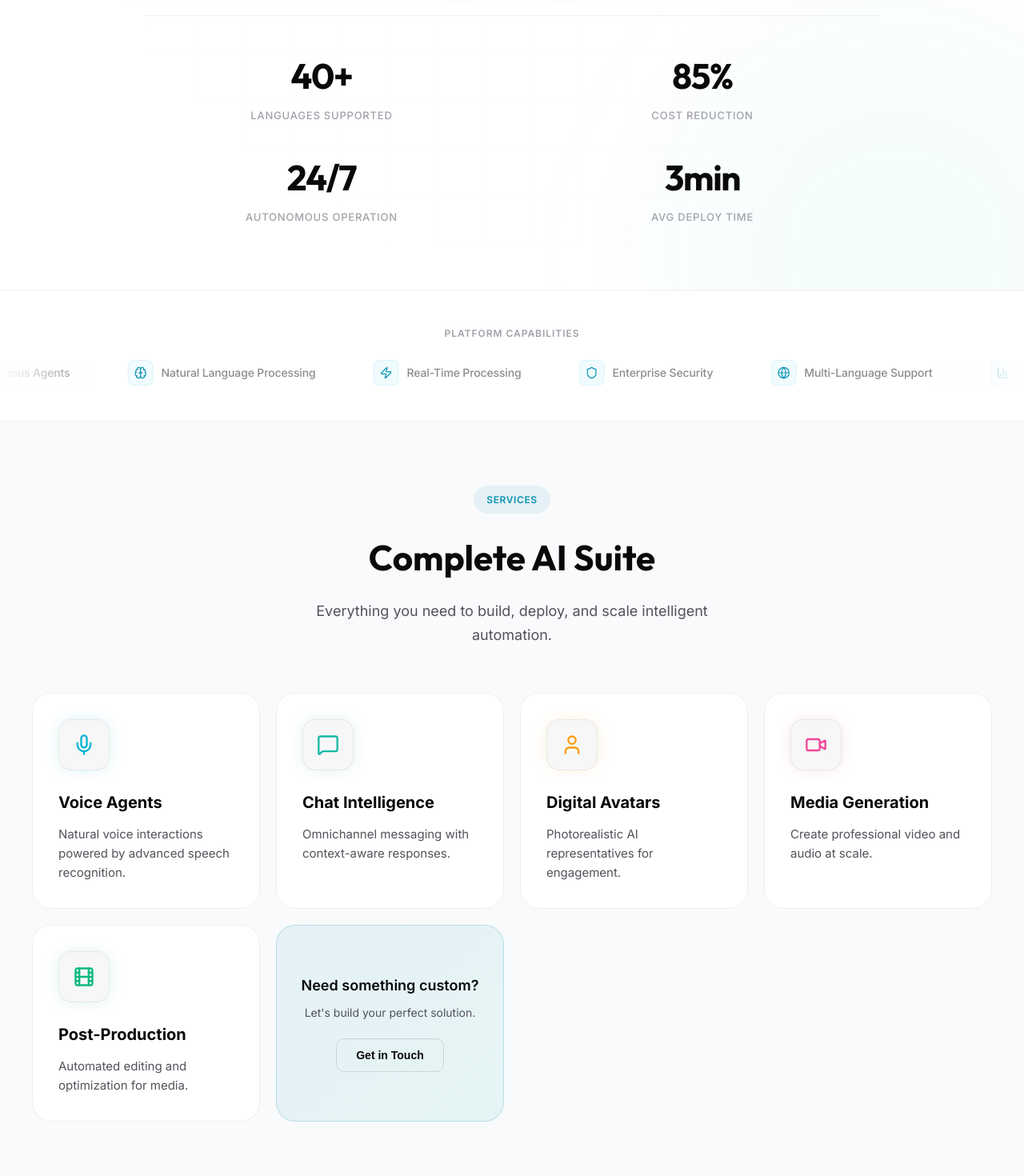
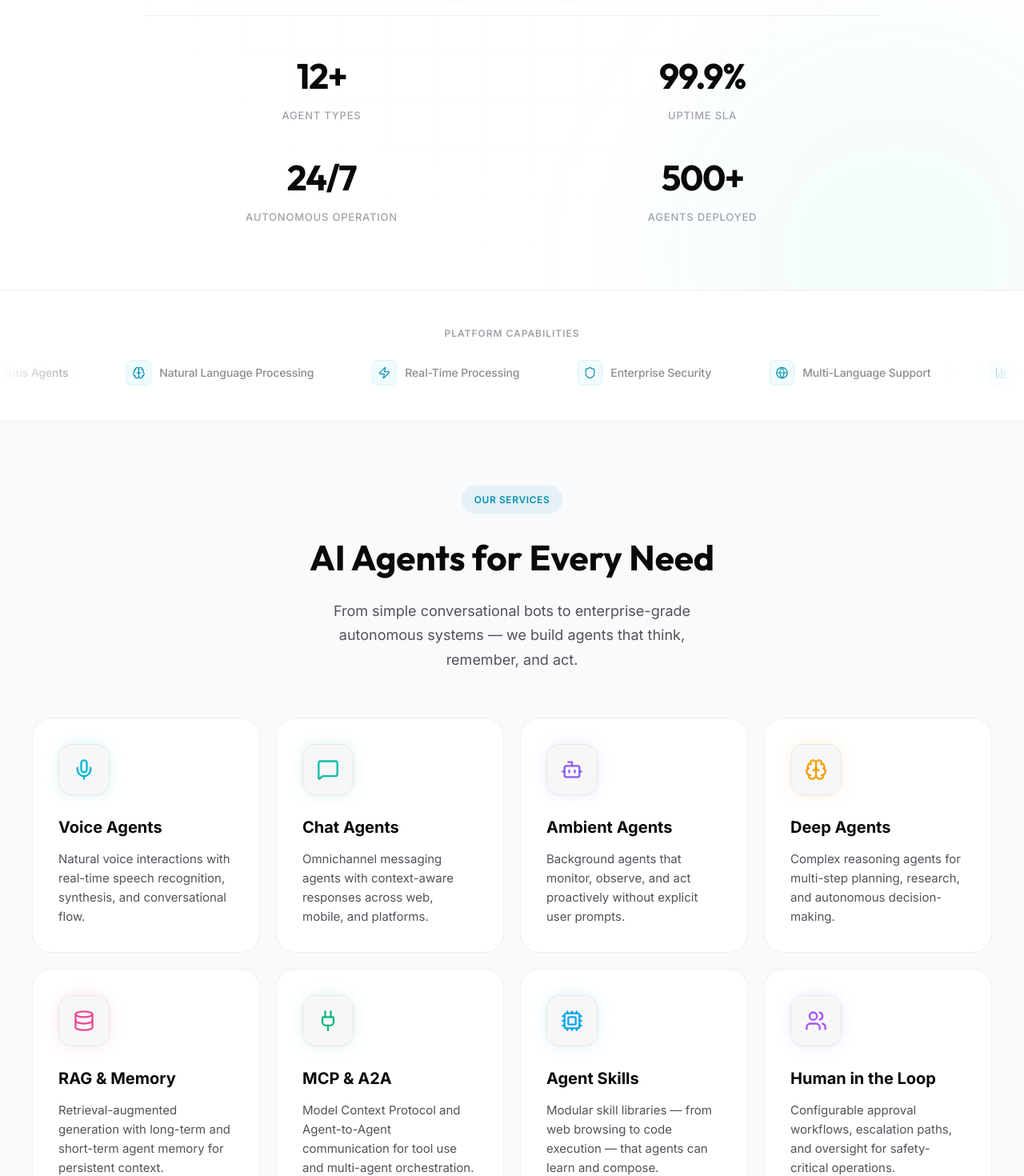
Before and after one commit to siwaht/edgifyai, a React (Vite) app: page / in a window 1280 px wide. Shown: the part 1260-2730 px from the top of the page at 80% size. Built offline with nearby package versions, Linux system fonts and the light colour scheme; no server answers.

Commit message:
update_content

```diff
--- a/src/components/CTA.jsx
+++ b/src/components/CTA.jsx
@@ -3,7 +3,7 @@ import { motion, useInView } from 'framer-motion';
 import { ArrowRight, Check } from 'lucide-react';
 import { useTheme } from '../context/ThemeContext';
 
-const BENEFITS = ['Free initial consultation', 'Tailored solutions', 'Dedicated support'];
+const BENEFITS = ['Free architecture review', 'Custom agent design', 'Ongoing support & iteration'];
 
 const CTA = () => {
   const ref = useRef(null);
@@ -44,14 +44,13 @@ const CTA = () => {
 
           <div style={{ position: 'relative', zIndex: 10 }}>
             <h2 className="font-display" style={{ fontSize: 'clamp(28px, 5vw, 44px)', fontWeight: 700, color: colors.text, marginBottom: 16 }}>
-              Ready to Get Started?
+              Ready to Build Your Agent?
             </h2>
             <p style={{
               fontSize: 'clamp(15px, 2vw, 18px)', color: colors.textSecondary,
               maxWidth: 500, margin: '0 auto 32px', lineHeight: 1.7,
             }}>
-              Let's discuss how our services can help automate your operations
-              and scale your business.
+              Whether you need a simple chatbot or a fleet of autonomous agents — let's design the right solution together.
             </p>
 
             <div className="flex-col sm:flex-row" style={{
--- a/src/components/Contact.jsx
+++ b/src/components/Contact.jsx
@@ -4,7 +4,7 @@ import { Send, CheckCircle, Clock, Mail, MessageSquare, AlertCircle, Check } fro
 import { useTheme } from '../context/ThemeContext';
 import { supabase } from '../lib/supabase';
 
-const PROJECT_TYPES = ['Enterprise AI', 'Voice Agents', 'Consulting', 'Custom Dev'];
+const PROJECT_TYPES = ['Voice Agents', 'Chat Agents', 'Deep Agents', 'RAG & Memory', 'Multi-Agent Systems', 'Custom Build'];
 
 const INITIAL_FORM = { name: '', email: '', types: [], message: '' };
 
@@ -151,18 +151,18 @@ const Contact = () => {
             fontSize: 'clamp(30px, 5vw, 46px)', fontWeight: 700,
             color: colors.text, marginBottom: 16, lineHeight: 1.15, letterSpacing: '-0.03em',
           }}>
-            Ready to transform your{' '}
+            Ready to build your{' '}
             <span
               className="gradient-text"
               style={{ background: 'linear-gradient(135deg, #06b6d4, #0284c7)' }}
-            >Enterprise?</span>
+            >AI Agent?</span>
           </h2>
 
           <p style={{
             fontSize: 'clamp(15px, 2vw, 17px)', lineHeight: 1.7,
             color: colors.textSecondary, maxWidth: 520, marginBottom: 40,
           }}>
-            Book a consultation with our AI architects. We'll analyze your workflows and propose a custom automation strategy.
+            Book a consultation with our agent architects. We'll map your workflows and design the right agent system for your needs.
           </p>
 
           <ContactInfo isDark={isDark} colors={colors} />
@@ -216,7 +216,7 @@ const Contact = () => {
 
               <div style={{ marginBottom: 20 }}>
                 <label style={labelStyle}>Services Needed <span style={{ fontWeight: 400, textTransform: 'none', letterSpacing: 0 }}>(select all that apply)</span></label>
-                <div style={{ display: 'grid', gridTemplateColumns: 'repeat(4, 1fr)', gap: 10 }} className="form-project-types">
+                <div style={{ display: 'grid', gridTemplateColumns: 'repeat(3, 1fr)', gap: 10 }} className="form-project-types">
                   {PROJECT_TYPES.map((type) => {
                     const isActive = form.types.includes(type);
                     return (
--- a/src/components/Features.jsx
+++ b/src/components/Features.jsx
@@ -1,15 +1,15 @@
 import { useRef } from 'react';
 import { motion, useInView } from 'framer-motion';
-import { Network, Shield, Cpu, Globe, Zap, Lock } from 'lucide-react';
+import { Network, Shield, Brain, Workflow, Database, GitBranch } from 'lucide-react';
 import { useTheme } from '../context/ThemeContext';
 
 const FEATURES = [
-  { icon: Network, title: 'Neural Orchestration', description: 'Self-organizing agent swarms that adapt to workload spikes in real-time.', accent: '#06b6d4' },
-  { icon: Shield, title: 'Enterprise Security', description: 'SOC2 Type II compliant with end-to-end encryption and audit logging.', accent: '#10b981' },
-  { icon: Globe, title: 'Global Edge Network', description: '200+ edge locations ensuring sub-50ms latency worldwide.', accent: '#14b8a6' },
-  { icon: Cpu, title: 'Hyper-Scale Compute', description: 'Dedicated GPU clusters optimized for transformer inference.', accent: '#0891b2' },
-  { icon: Zap, title: 'Real-Time Processing', description: 'Stream processing with instant response times for critical operations.', accent: '#f59e0b' },
-  { icon: Lock, title: 'Data Privacy', description: 'Your data never leaves your environment. Full GDPR compliance.', accent: '#059669' },
+  { icon: Network, title: 'Multi-Agent Orchestration', description: 'Coordinate swarms of specialized agents that collaborate, delegate, and self-organize in real-time.', accent: '#06b6d4' },
+  { icon: Brain, title: 'Long & Short-Term Memory', description: 'Persistent memory systems that let agents recall past interactions and maintain context across sessions.', accent: '#8b5cf6' },
+  { icon: Workflow, title: 'Tool Use & MCP', description: 'Agents that browse the web, execute code, query databases, and use any API via Model Context Protocol.', accent: '#14b8a6' },
+  { icon: GitBranch, title: 'A2A Communication', description: 'Agent-to-Agent protocol enabling seamless collaboration between agents across different systems.', accent: '#f59e0b' },
+  { icon: Shield, title: 'Safety & Guardrails', description: 'Built-in content filtering, rate limiting, and configurable boundaries to keep agents aligned and safe.', accent: '#10b981' },
+  { icon: Database, title: 'RAG Pipelines', description: 'Retrieval-augmented generation with vector search, chunking strategies, and real-time knowledge grounding.', accent: '#0ea5e9' },
 ];
 
 const FeatureCard = ({ feature, index }) => {
@@ -84,11 +84,10 @@ const Features = () => {
             background: colors.accentMuted, color: colors.accent, marginBottom: 20,
           }}>Capabilities</span>
           <h2 className="font-display" style={{ fontSize: 'clamp(28px, 5vw, 44px)', fontWeight: 700, color: colors.text, marginBottom: 16 }}>
-            Built for Scale
+            Agent Architecture
           </h2>
           <p style={{ fontSize: 'clamp(15px, 2vw, 18px)', color: colors.textSecondary, lineHeight: 1.7 }}>
-            Enterprise-grade infrastructure designed to handle millions of requests
-            while maintaining security and reliability.
+            The building blocks that make our agents intelligent — memory, reasoning, tool use, and multi-agent coordination.
           </p>
         </motion.div>
 
--- a/src/components/Footer.jsx
+++ b/src/components/Footer.jsx
@@ -7,7 +7,7 @@ const SOCIAL_LINKS = [
   { icon: Github, label: 'GitHub', href: '#' },
 ];
 
-const NAV_LINKS = ['Features', 'Pricing', 'Docs', 'Blog', 'Contact'];
+const NAV_LINKS = ['Services', 'Capabilities', 'How It Works', 'Contact'];
 
 const Footer = () => {
   const { isDark, colors } = useTheme();
--- a/src/components/Hero.jsx
+++ b/src/components/Hero.jsx
@@ -5,10 +5,10 @@ import { useTheme } from '../context/ThemeContext';
 import AIAgentsAnimation from './AIAgentsAnimation';
 
 const STATS = [
-  { value: '40+', label: 'Languages Supported' },
-  { value: '85%', label: 'Cost Reduction' },
+  { value: '12+', label: 'Agent Types' },
+  { value: '99.9%', label: 'Uptime SLA' },
   { value: '24/7', label: 'Autonomous Operation' },
-  { value: '3min', label: 'Avg Deploy Time' },
+  { value: '500+', label: 'Agents Deployed' },
 ];
 
 const containerVariants = {
@@ -84,7 +84,7 @@ const Hero = () => {
             backdropFilter: 'blur(12px)',
           }}>
             <Sparkles size={14} />
-            Next-Generation AI Platform
+            Next-Generation AI Agents
           </span>
         </motion.div>
 
@@ -100,15 +100,14 @@ const Hero = () => {
               backgroundSize: '200% auto',
               animation: 'shimmer 4s linear infinite',
             }}
-          >Autonomous AI</span>
+          >Intelligent Agents</span>
         </motion.h1>
 
         <motion.p variants={itemVariants} style={{
           fontSize: 'clamp(17px, 2.2vw, 20px)', lineHeight: 1.7,
           color: colors.textSecondary, maxWidth: 620, margin: '0 auto 48px', fontWeight: 400,
         }}>
-          Deploy intelligent agents that work 24/7. Scale your operations with
-          AI-powered automation that learns, adapts, and delivers results.
+          From simple chatbots to enterprise-grade autonomous agents — we design, build, and deploy AI agents with memory, reasoning, and real-world tool access.
         </motion.p>
 
         <motion.div variants={itemVariants} className="flex-col sm:flex-row" style={{
--- a/src/components/Navbar.jsx
+++ b/src/components/Navbar.jsx
@@ -3,7 +3,7 @@ import { motion, AnimatePresence } from 'framer-motion';
 import { Menu, X, Sun, Moon } from 'lucide-react';
 import { useTheme } from '../context/ThemeContext';
 
-const NAV_ITEMS = ['Solutions', 'Technology', 'Enterprise', 'Company'];
+const NAV_ITEMS = ['Services', 'Capabilities', 'How It Works', 'Contact'];
 
 const Navbar = () => {
   const [scrolled, setScrolled] = useState(false);
--- a/src/components/ServiceMatrix.jsx
+++ b/src/components/ServiceMatrix.jsx
@@ -1,14 +1,17 @@
 import { useRef, useState, useCallback } from 'react';
 import { motion, useInView } from 'framer-motion';
-import { Mic, MessageSquare, User, Video, Film, ArrowUpRight } from 'lucide-react';
+import { Mic, MessageSquare, Bot, Brain, Database, Plug, Users, Cpu, ArrowUpRight } from 'lucide-react';
 import { useTheme } from '../context/ThemeContext';
 
 const SERVICES = [
-  { icon: Mic, title: 'Voice Agents', description: 'Natural voice interactions powered by advanced speech recognition.', color: '#06b6d4' },
-  { icon: MessageSquare, title: 'Chat Intelligence', description: 'Omnichannel messaging with context-aware responses.', color: '#14b8a6' },
-  { icon: User, title: 'Digital Avatars', description: 'Photorealistic AI representatives for engagement.', color: '#f59e0b' },
-  { icon: Video, title: 'Media Generation', description: 'Create professional video and audio at scale.', color: '#ec4899' },
-  { icon: Film, title: 'Post-Production', description: 'Automated editing and optimization for media.', color: '#10b981' },
+  { icon: Mic, title: 'Voice Agents', description: 'Natural voice interactions with real-time speech recognition, synthesis, and conversational flow.', color: '#06b6d4' },
+  { icon: MessageSquare, title: 'Chat Agents', description: 'Omnichannel messaging agents with context-aware responses across web, mobile, and platforms.', color: '#14b8a6' },
+  { icon: Bot, title: 'Ambient Agents', description: 'Background agents that monitor, observe, and act proactively without explicit user prompts.', color: '#8b5cf6' },
+  { icon: Brain, title: 'Deep Agents', description: 'Complex reasoning agents for multi-step planning, research, and autonomous decision-making.', color: '#f59e0b' },
+  { icon: Database, title: 'RAG & Memory', description: 'Retrieval-augmented generation with long-term and short-term agent memory for persistent context.', color: '#ec4899' },
+  { icon: Plug, title: 'MCP & A2A', description: 'Model Context Protocol and Agent-to-Agent communication for tool use and multi-agent orchestration.', color: '#10b981' },
+  { icon: Cpu, title: 'Agent Skills', description: 'Modular skill libraries — from web browsing to code execution — that agents can learn and compose.', color: '#0ea5e9' },
+  { icon: Users, title: 'Human in the Loop', description: 'Configurable approval workflows, escalation paths, and oversight for safety-critical operations.', color: '#a855f7' },
 ];
 
 const ServiceCard = ({ service, index }) => {
@@ -107,12 +110,12 @@ const ServiceMatrix = () => {
             padding: '8px 16px', fontSize: 12, fontWeight: 600,
             letterSpacing: '0.05em', textTransform: 'uppercase', borderRadius: 100,
             background: colors.accentMuted, color: colors.accent, marginBottom: 20,
-          }}>Services</span>
+          }}>Our Services</span>
           <h2 className="font-display" style={{ fontSize: 'clamp(28px, 5vw, 44px)', fontWeight: 700, color: colors.text, marginBottom: 16 }}>
-            Complete AI Suite
+            AI Agents for Every Need
           </h2>
           <p style={{ fontSize: 'clamp(15px, 2vw, 18px)', color: colors.textSecondary, maxWidth: 520, margin: '0 auto', lineHeight: 1.7 }}>
-            Everything you need to build, deploy, and scale intelligent automation.
+            From simple conversational bots to enterprise-grade autonomous systems — we build agents that think, remember, and act.
           </p>
         </motion.div>
 
```
